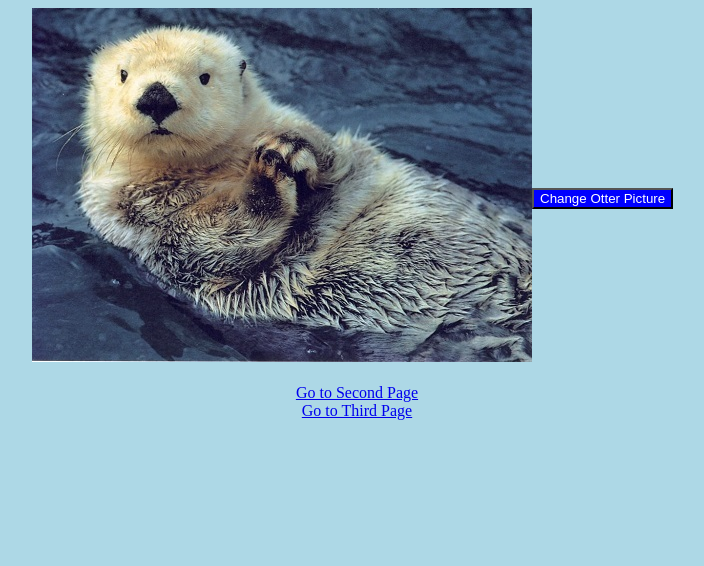
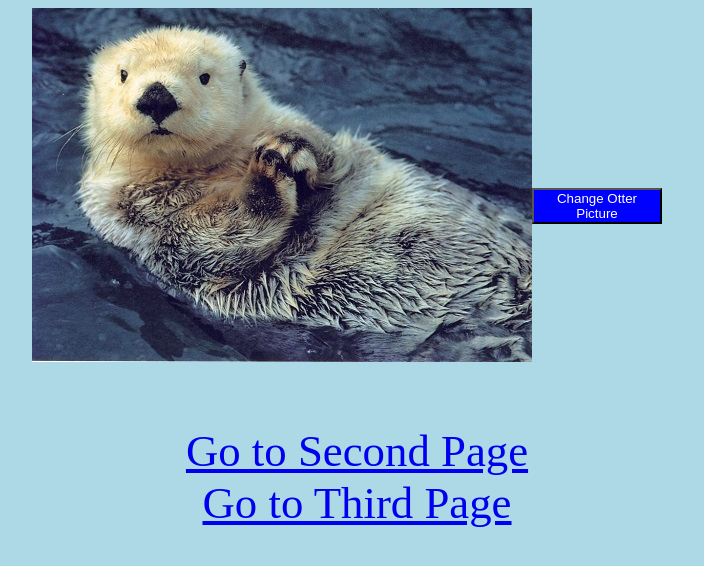
Before and after one commit to MytchellB/JavaScript-Test, a PHP site: page / in a window 1280 px wide. Shown: the top 566 px of the page, without its empty margins (283-987 px from the left). Run offline with PHP 8.4, Linux system fonts and the light colour scheme.

Commit message:
Added extra formatting and css to page 3 and index
Added extra formatting and css to page 3 and index

```diff
--- a/index.css
+++ b/index.css
@@ -3,6 +3,7 @@
 body {
     background-color: lightblue;
     text-align: center;
+    font-size:3.5vw;
 }
 
 .otterContainer {
@@ -22,6 +23,8 @@ body {
 	margin-top:180px;
 	color: white;
 	background-color: blue;
+	width: 20%;
+	height: 20%;
 }
 
 #demo {
--- a/page3.css
+++ b/page3.css
@@ -3,4 +3,6 @@
 body {
     background-color: lightblue;
     text-align: center;
+    font-size:3.5vw;
+    font-family:"Lucida Sans Unicode", "Lucida Grande", sans-serif;
 }
```
